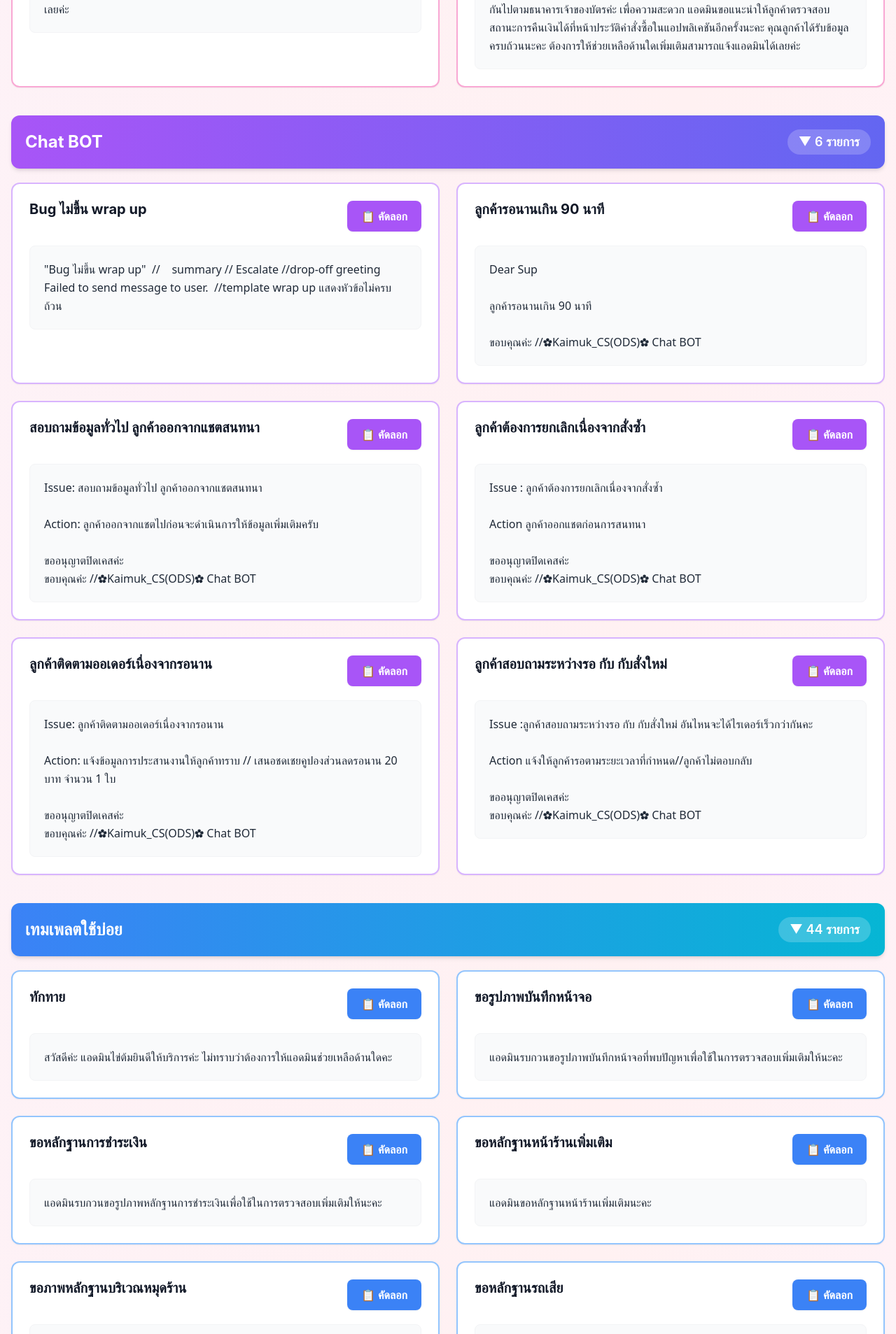
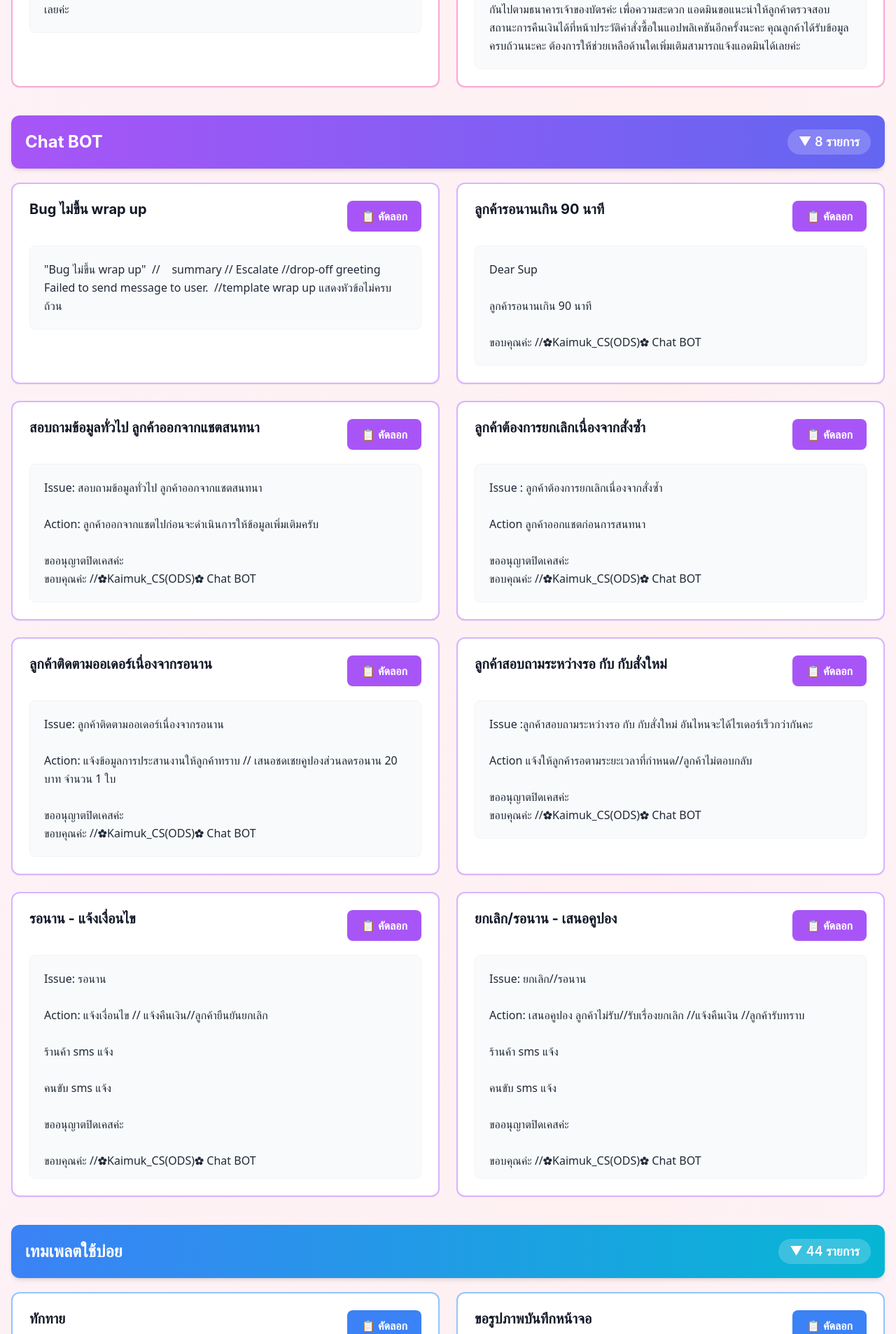
Before and after one commit to warakon1301/khai-assistants, a Next.js app: page / in a window 1280 px wide. Shown: the part 3715-5622 px from the top of the page at 70% size. Built offline with nearby package versions, Linux system fonts and the light colour scheme.

Commit message:
add new text

```diff
--- a/data/templates.ts
+++ b/data/templates.ts
@@ -259,6 +259,40 @@ Action แจ้งให้ลูกค้ารอตามระยะเว
 
 ขออนุญาตปิดเคสค่ะ
 ขอบคุณค่ะ //✿Kaimuk_CS(ODS)✿ Chat BOT`
+      },
+      {
+        id: 'chat-bot-7',
+        title: 'รอนาน - แจ้งเงื่อนไข',
+        content: `Issue: รอนาน
+
+Action: แจ้งเงื่อนไข // แจ้งคืนเงิน//ลูกค้ายืนยันยกเลิก
+
+ร้านค้า sms แจ้ง
+
+คนขับ sms แจ้ง
+
+ขออนุญาตปิดเคสค่ะ
+
+ขอบคุณค่ะ //✿Kaimuk_CS(ODS)✿ Chat BOT
+
+ประโยค Intervened`
+      },
+      {
+        id: 'chat-bot-8',
+        title: 'ยกเลิก/รอนาน - เสนอคูปอง',
+        content: `Issue: ยกเลิก//รอนาน
+
+Action: เสนอคูปอง ลูกค้าไม่รับ//รับเรื่องยกเลิก //แจ้งคืนเงิน //ลูกค้ารับทราบ
+
+ร้านค้า sms แจ้ง
+
+คนขับ sms แจ้ง
+
+ขออนุญาตปิดเคสค่ะ
+
+ขอบคุณค่ะ //✿Kaimuk_CS(ODS)✿ Chat BOT
+
+ประโยค Intervened`
       }
     ]
   },
```
